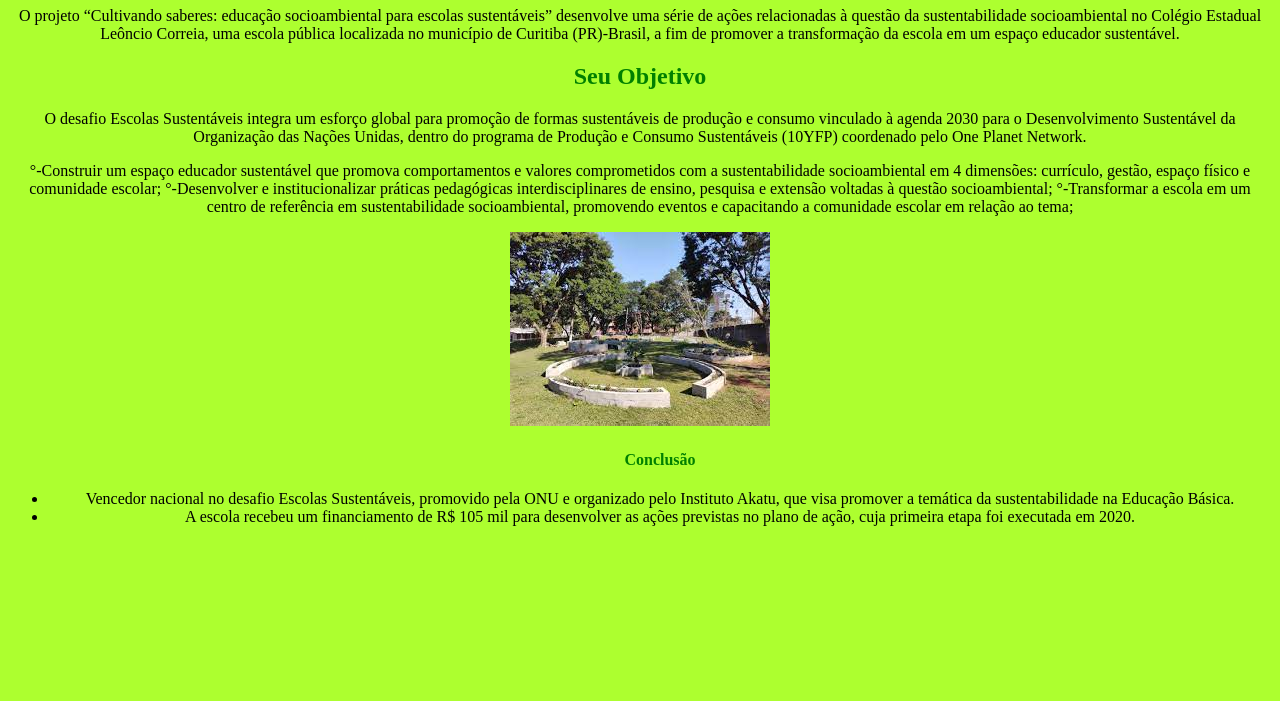
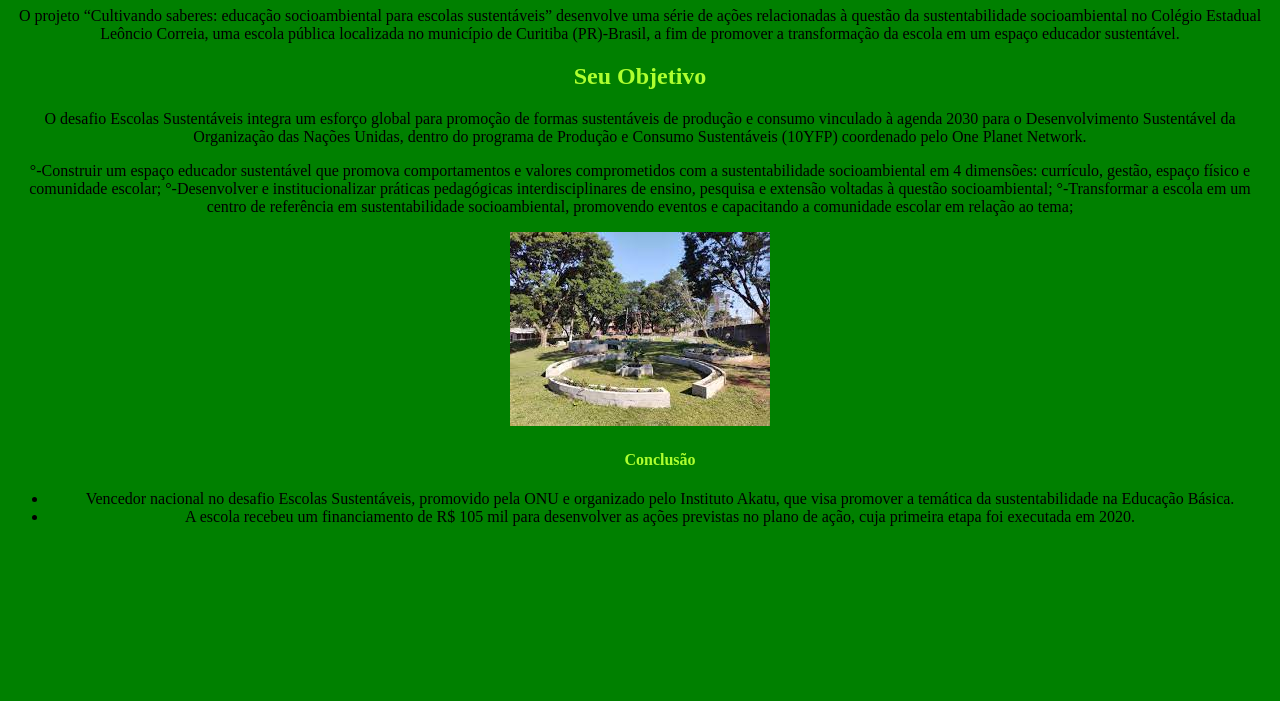
Before and after one commit to alesantos1/site-hospedado, a plain HTML site: page alecabral.html in a window 1280 px wide. Shown: the part 99-800 px from the top of the page. Drawn offline with Linux system fonts and the light colour scheme.

Commit message:
Update alecabral.html

```diff
--- a/alecabral.html
+++ b/alecabral.html
@@ -5,7 +5,7 @@
     <meta http-equiv="X-UA-Compatible" content="IE=edge">
     <meta name="viewport" content="width=device-width, initial-scale=1.0">
     <title> CULTIVANDO SABERES </title>
-    <link rel="stylesheet" href="alecabral.css">
+    <link rel="stylesheet" href="alecabral2.css">
 </head>
 
 <body>
```
